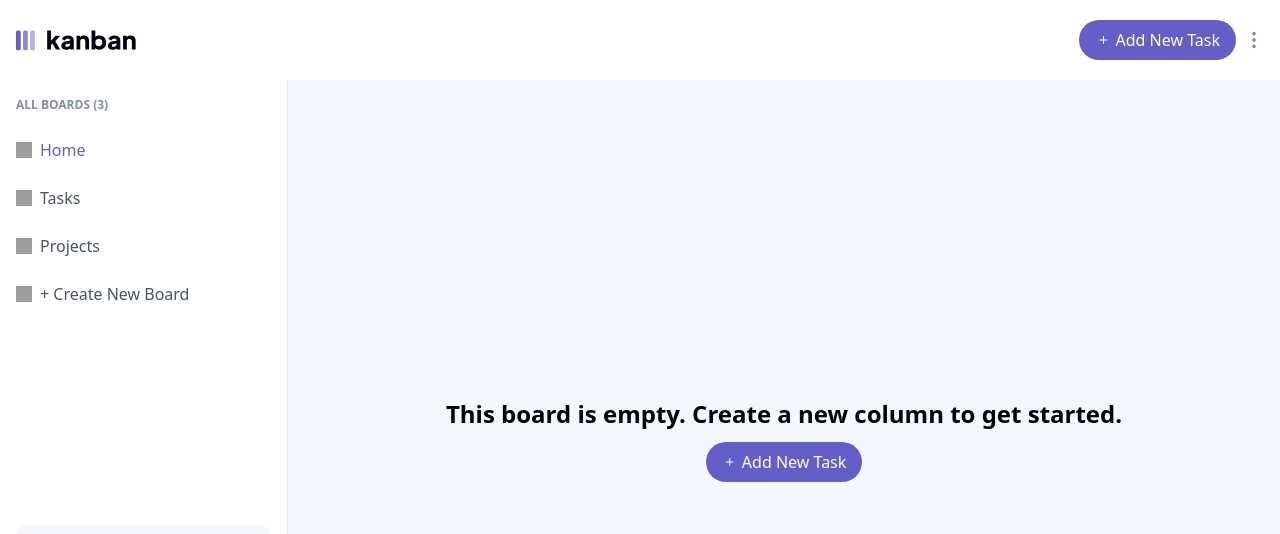
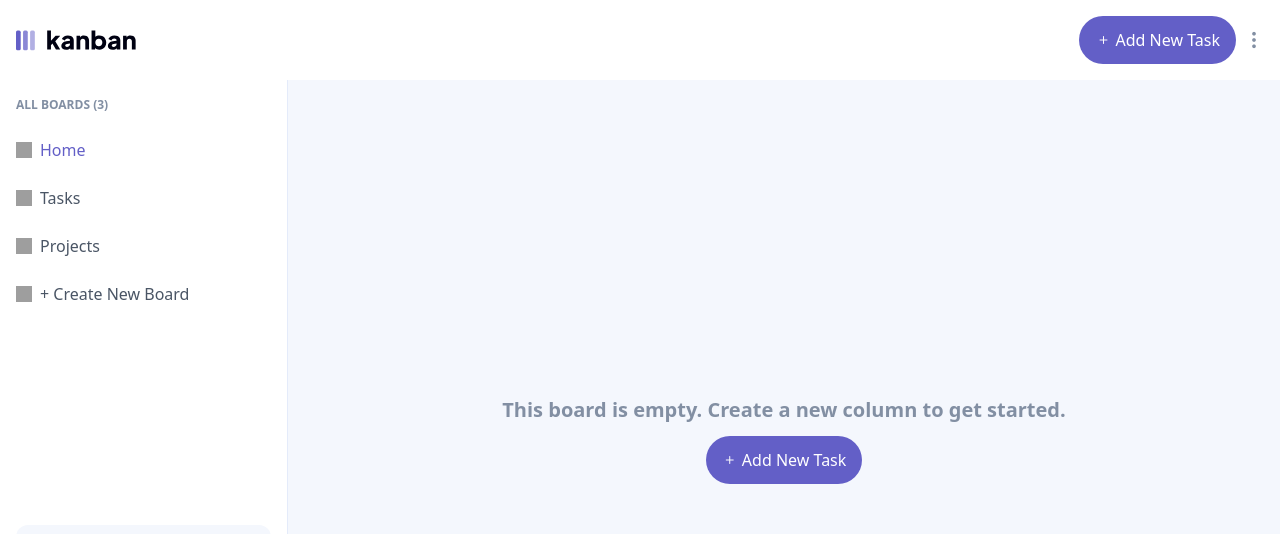
Before and after one commit to momin-riyadh/kanban-task, a React (Vite) app in the folder client/: page /dashboard in a window 1280 px wide. Shown: the top 534 px of the page. Built offline with nearby package versions, Linux system fonts and the light colour scheme; grey boxes are pictures that could not be loaded.

Commit message:
fix and deploy

```diff
--- a/client/src/components/layout/Header.jsx
+++ b/client/src/components/layout/Header.jsx
@@ -8,7 +8,7 @@ function Header() {
                     <img width={120} src={LOGO} alt="Logo" className="h-16"/>
                 </a>
                 <div className="flex items-center gap-2">
-                    <button className="bg-[#635FC7] text-white px-4 py-2 rounded-3xl">
+                    <button className="bg-[#635FC7] text-white px-4 py-3 rounded-3xl">
                         <i className="bi bi-plus"></i> Add New Task
                     </button>
                     <i className="bi bi-three-dots-vertical text-[#828FA3] text-[20px] cursor-pointer"></i>
--- a/client/src/components/pages/Dashboard.jsx
+++ b/client/src/components/pages/Dashboard.jsx
@@ -7,10 +7,11 @@ const Dashboard = () => {
             <div className="dashboard h-full">
 
                 <div  className="flex flex-col items-center justify-center h-full vh-full">
-                    <div className="font-semibold text-2xl mb-3">This board is empty. Create a new column to get
+                    <div className="font-semibold text-xl mb-3 text-[#828FA3]">This board is empty. Create a new column
+                        to get
                         started.
                     </div>
-                    <button className="bg-[#635FC7] text-white px-4 py-2 rounded-3xl">
+                    <button className="bg-[#635FC7] text-white px-4 py-3 rounded-3xl">
                         <i className="bi bi-plus"></i> Add New Task
                     </button>
                 </div>
```
